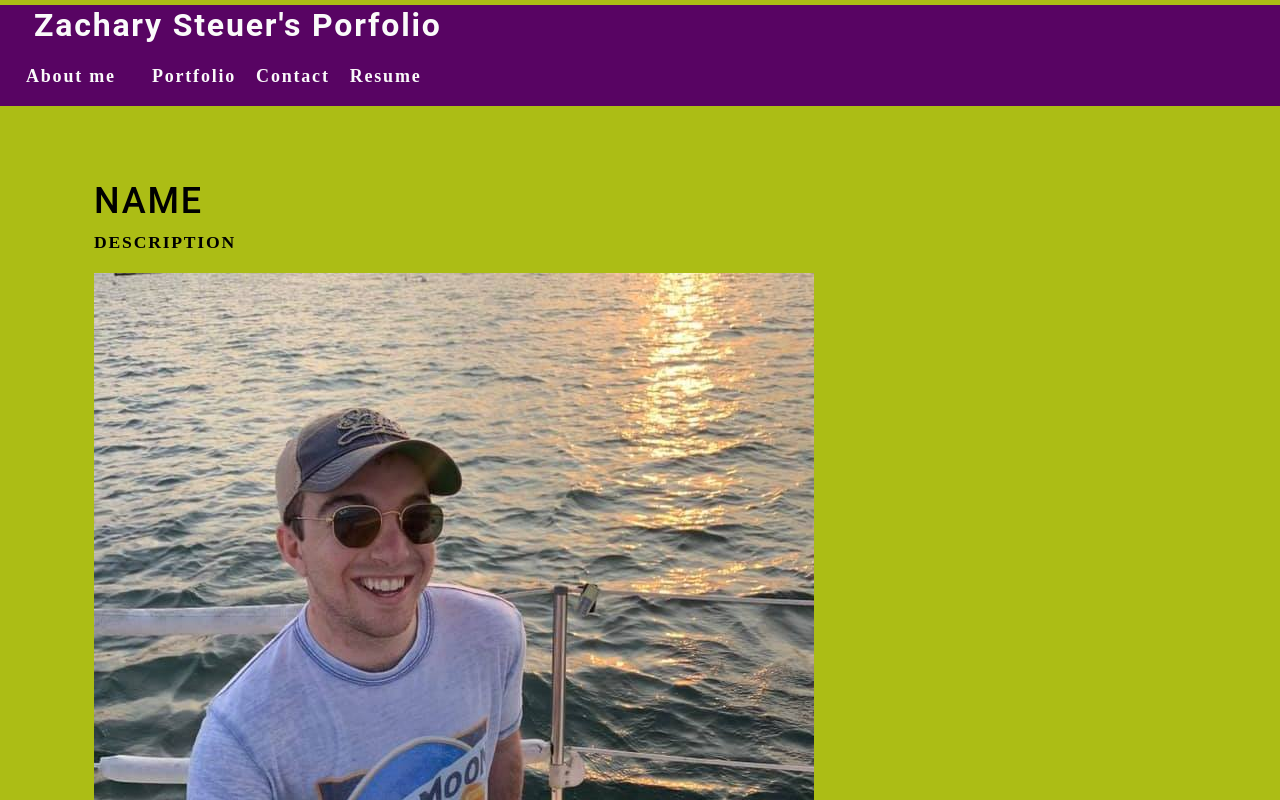
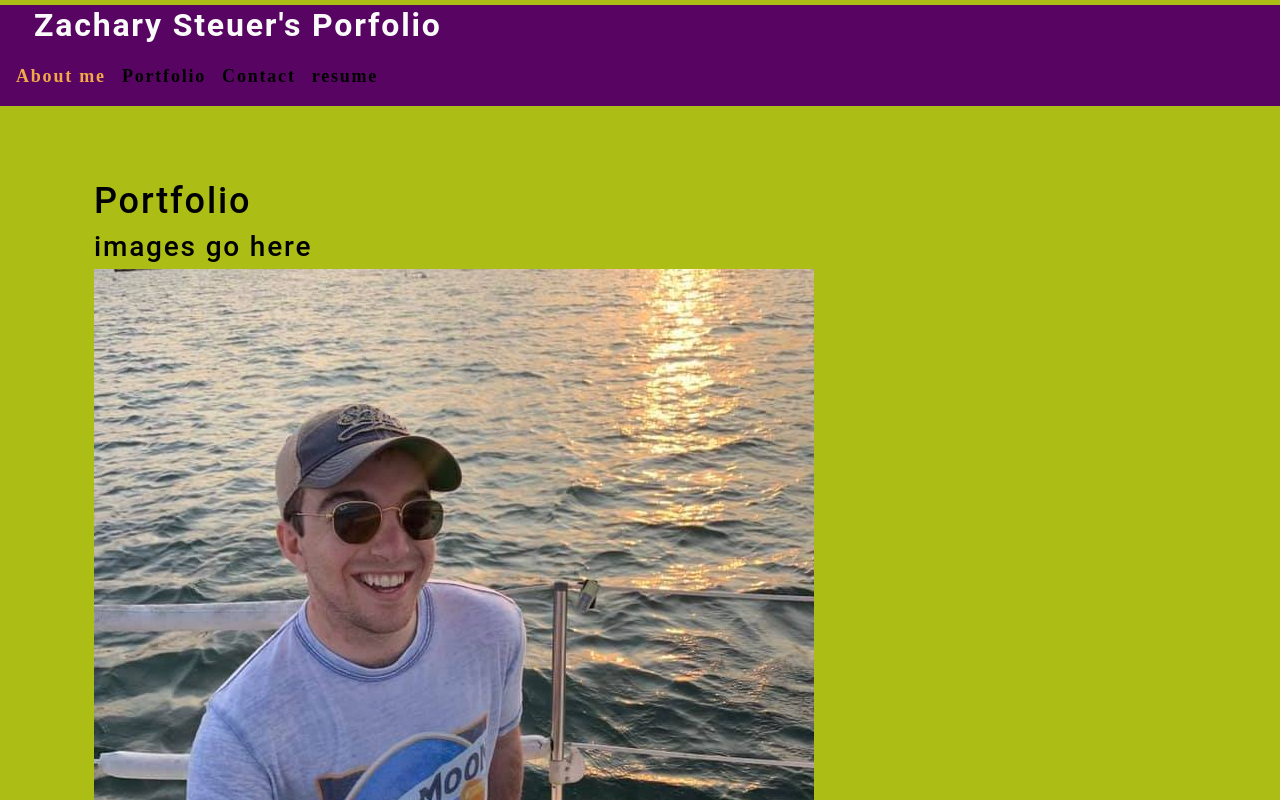
Before and after one commit to Zachsteuer98/steuer-react-portfolio, a React (Create React App) app: page / in a window 1280 px wide. Shown: the top 800 px of the page. Built offline with nearby package versions, Linux system fonts and the light colour scheme.

Commit message:
added state to the nav bar

```diff
--- a/src/App.js
+++ b/src/App.js
@@ -1,12 +1,27 @@
-import React from 'react';
+import React, { useState } from 'react';
 import About from './components/About';
 import Nav from './components/Nav';
 import Portfolio from './components/Portfolio'
 import './App.css'
+
 function App() {
+
+  const [categories] = useState([
+    {name: 'About me'},
+    {name: 'Portfolio'},
+    {name: 'Contact'},
+    {name: 'resume'}
+  ])
+
+  const [currentCategory, setCurrentCategory ] = useState(categories[0])
+
   return (
     <div>
-      <Nav/>
+      <Nav
+      categories={categories}
+      setCurrentCategory={setCurrentCategory}
+      currentCategory={currentCategory}
+      />
       <main>
         <Portfolio/>
         <About></About>
--- a/src/components/Nav/index.js
+++ b/src/components/Nav/index.js
@@ -1,6 +1,16 @@
-import React from 'react';
+import React, { useEffect } from 'react';
 
-function Nav() {
+function Nav(props) {
+
+  const {
+    categories = [],
+    setCurrentCategory,
+    currentCategory,
+  } = props;
+
+  useEffect(() => {
+    document.title = (currentCategory.name);
+  }, [currentCategory]);
 
   return (
     <header>
@@ -11,24 +21,19 @@
   </h2>
   <nav>
     <ul className="flex-row">
-      <li className="mx-2">
-        <a href="/about">
-          About me
-        </a>
-      </li>
-      <li className="mx-2">
-          <a href="/portfolio">
-              Portfolio
-          </a>
-      </li>
-      <li>
-        <a href="/contact"> Contact</a>
-      </li>
-      <li className="mx-2">
-          <a href="#resume">
-              Resume
-          </a>
-      </li>
+    {categories.map((category) => (
+            <li className={`mx-1 ${
+                currentCategory.name === category.name && 'navActive'
+                }`} key={category.name}>
+              <span
+                onClick={() => {
+                  setCurrentCategory(category)
+                }}
+              >
+                {(category.name)}
+              </span>
+            </li>
+          ))}
     </ul>
   </nav>
 </header>
--- a/src/components/Portfolio/index.js
+++ b/src/components/Portfolio/index.js
@@ -1,10 +1,14 @@
 import React from 'react';
 
 function Portfolio() {
+
+  const currentCategory = {
+    name: "Portfolio"
+  }
   return (
     <section>
-      <h1>NAME</h1>
-      <p>DESCRIPTION</p>
+      <h1>{currentCategory.name}</h1>
+      <h3>images go here</h3>
     </section>
   );
 }
```
